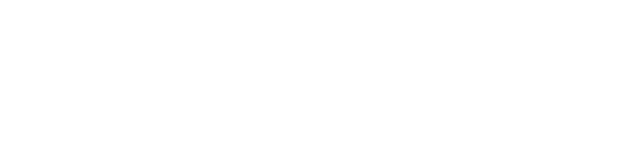
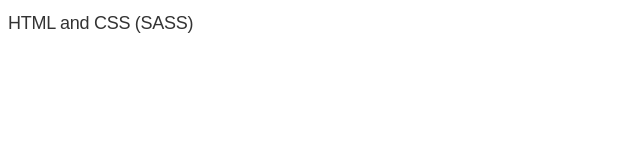
Before and after one commit to Dmytro1117/awesome-html-css, a plain HTML site: page index.html in a window 1280 px wide. Shown: the whole page, without its empty margins (0-640 px from the left). Drawn offline with Linux system fonts and the light colour scheme.

Commit message:
diierawdsedtuwe

```diff
--- a/index.html
+++ b/index.html
@@ -4,6 +4,9 @@
     <meta charset="UTF-8" />
     <meta name="viewport" content="width=device-width, initial-scale=1.0" />
     <title>HTML, CSS</title>
+    <link rel="stylesheet" href="./main.css" />
   </head>
-  <body></body>
+  <body>
+    HTML and CSS (SASS)
+  </body>
 </html>
```
